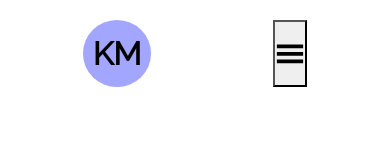
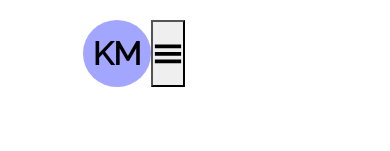
Before and after one commit to Kini99/Kini99.github.io, a React (Create React App) app: page / in a window 390 px wide. Shown: the top 151 px of the page. Built offline with nearby package versions, Linux system fonts and the light colour scheme.

Commit message:
Minor Updates

```diff
--- a/src/Components/Navbar.jsx
+++ b/src/Components/Navbar.jsx
@@ -30,7 +30,7 @@ const Navbar = () => {
   return (
     <div className='navbar'>
       <h1 id="nav-menu">KM</h1>
-{isOpen?<Menu>
+      {isOpen?<Menu>
   <MenuButton
     as={IconButton}
     aria-label='Options'
@@ -60,7 +60,9 @@ const Navbar = () => {
     <a href={resume} target="_blank" className='nav-link resume' id="resume-link-1" download="Kinjal-Momaya-Resume">Resume</a>
     </MenuItem>
   </MenuList>
-</Menu>:<div id="nav-menu-container">
+</Menu>:null}
+
+<div id="nav-menu-container">
            <button className='nav-btn'><Link to={"/#"} className='nav-link home' smooth>Home</Link></button>
            <button className='nav-btn'><Link to={"/#about"} className='nav-link about' smooth>About</Link></button>
            <button className='nav-btn'><Link to={"/#skills1"} className='nav-link skills' smooth>Skills</Link></button>
@@ -69,7 +71,7 @@ const Navbar = () => {
            <button className='nav-btn'><Link to={"/#contact"} className='nav-link contact' smooth>Contact</Link></button>
            <button className='nav-btn resume' onClick={() => window.open("https://drive.google.com/file/d/1Iv46uAZkxIfhftVBNBiJrc-GbB3d0F2C/view?usp=share_link")} id="resume-button-1"> <a href={resume} target="_blank" className='nav-link resume' id="resume-link-1" download="Kinjal-Momaya-Resume.pdf">Resume</a></button>
   </div>
-}
+
 </div>
   )
 }
--- a/src/Styles/Navbar.css
+++ b/src/Styles/Navbar.css
@@ -39,4 +39,21 @@
   width: 80%;
   display: flex;
   justify-content: space-between;
+}
+
+@media all and (min-width: 768px) and (max-width: 1024px) {
+  #nav-menu-container {
+    display: none;
+  }
+  #nav-menu-container button {
+    display: none;
+  }
+}
+@media all and (min-width: 0px) and (max-width: 767px) {
+  #nav-menu-container {
+    display: none;
+  }
+  #nav-menu-container button {
+    display: none;
+  }
 }/*# sourceMappingURL=Navbar.css.map */
--- a/src/Styles/Navbar.scss
+++ b/src/Styles/Navbar.scss
@@ -35,20 +35,27 @@ align-items: center;
 }
 }
 
+
 .nav-menu{
     width: 80%;
     display: flex;
     justify-content: space-between;
 }
 
-// @media all and (min-width: 768px) and (max-width: 1024px) {
-//   .nav-menu{
-//     flex-direction: column;
-//    }
-// }
+@media all and (min-width: 768px) and (max-width: 1024px) {
+  #nav-menu-container{
+    display: none;
+    button{
+      display: none;
+    }
+   }
+}
 
-// @media all and (min-width: 320px) and (max-width: 767px) {
-//     .nav-menu{
-//         flex-direction: column;
-//        }
-// }
+@media all and (min-width: 0px) and (max-width: 767px) {
+    #nav-menu-container{
+        display: none;
+        button{
+          display: none;
+        }
+       }
+}
```
Also changed, not shown: 1 other file (tests, documents, lock files or other folders).
